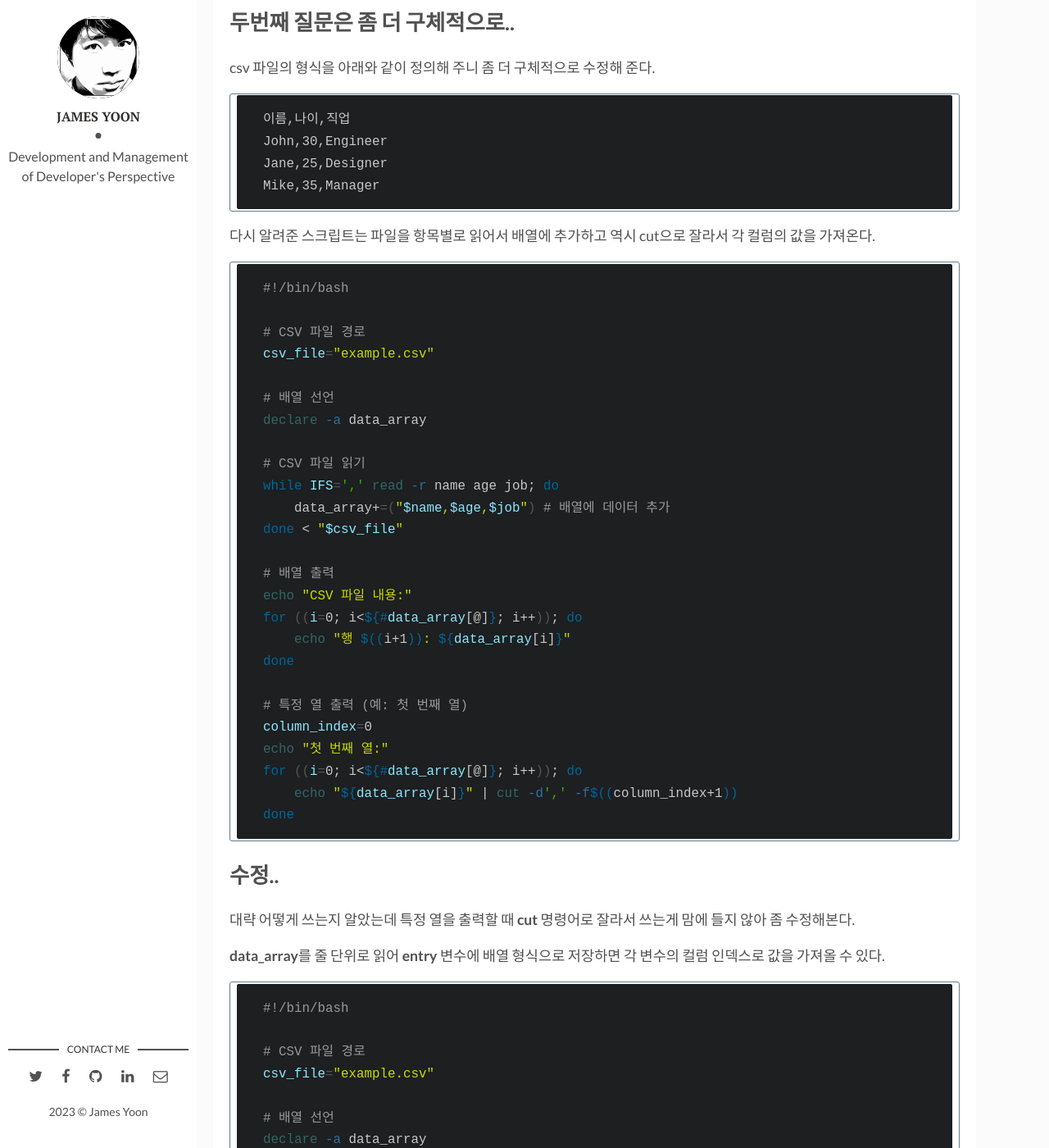
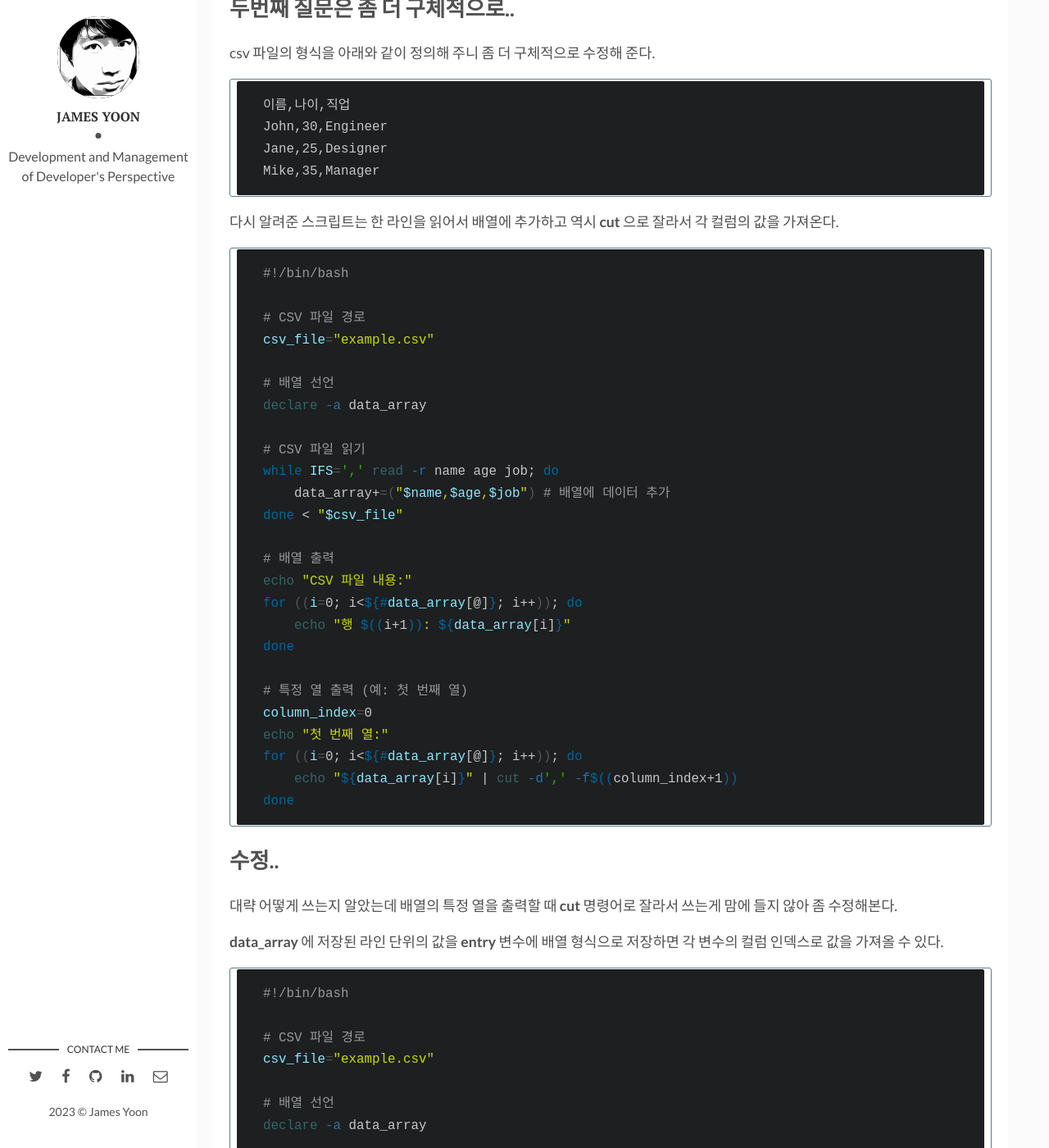
Before and after one commit to butteryoon/butteryoon.github.io, a Jekyll site: the page built from _posts/2023-12-06-bash_array.md, in a window 1280 px wide and 1400 px high, scrolled down 1630 px. Shown: the whole window at 82% size. Built offline with Jekyll 4.4.1, drawn with Linux system fonts in a browser that asks for light colours; comment, search, counter and statistics services are not loaded; some of the changed text lies outside the part shown.

Commit message:
modified bash array

````diff
--- a/_posts/2023-12-06-bash_array.md
+++ b/_posts/2023-12-06-bash_array.md
@@ -63,7 +61,7 @@
 Mike,35,Manager
 ```
 
-다시 알려준 스크립트는 파일을 항목별로 읽어서 배열에 추가하고 역시 cut으로 잘라서 각 컬럼의 값을 가져온다.
+다시 알려준 스크립트는 한 라인을  읽어서 배열에 추가하고 역시 **cut** 으로 잘라서 각 컬럼의 값을 가져온다.
 
 ```bash
 #!/bin/bash
@@ -95,9 +93,9 @@
 
 ## 수정..
 
-대략 어떻게 쓰는지 알았는데 특정 열을 출력할 때 **cut** 명령어로 잘라서 쓰는게 맘에 들지 않아 좀 수정해본다.
+대략 어떻게 쓰는지 알았는데 배열의 특정 열을 출력할 때 **cut** 명령어로 잘라서 쓰는게 맘에 들지 않아 좀 수정해본다.
 
-**data_array**를 줄 단위로 읽어 **entry** 변수에 배열 형식으로 저장하면 각 변수의 컬럼 인덱스로 값을 가져올 수 있다.
+**data_array** 에 저장된 라인 단위의 값을 **entry** 변수에 배열 형식으로 저장하면 각 변수의 컬럼 인덱스로 값을 가져올 수 있다.
 
 ```bash
 #!/bin/bash
````
Also changed, not shown: other parts of _posts/2023-12-06-bash_array.md (+1 -3 lines).
